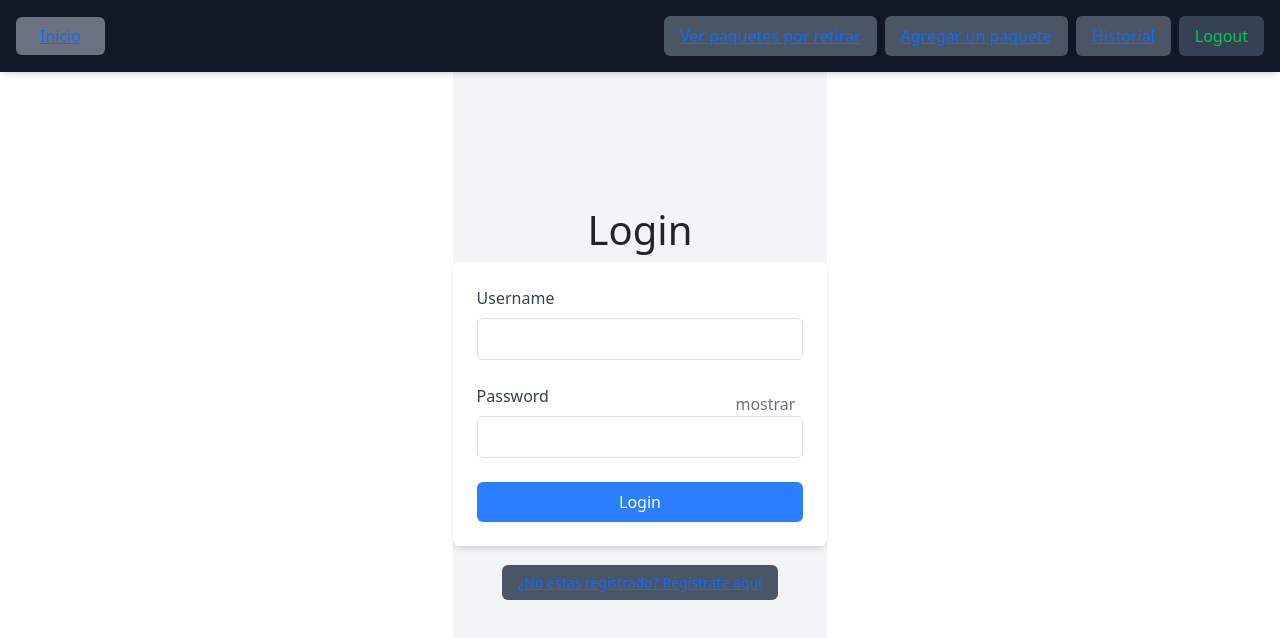
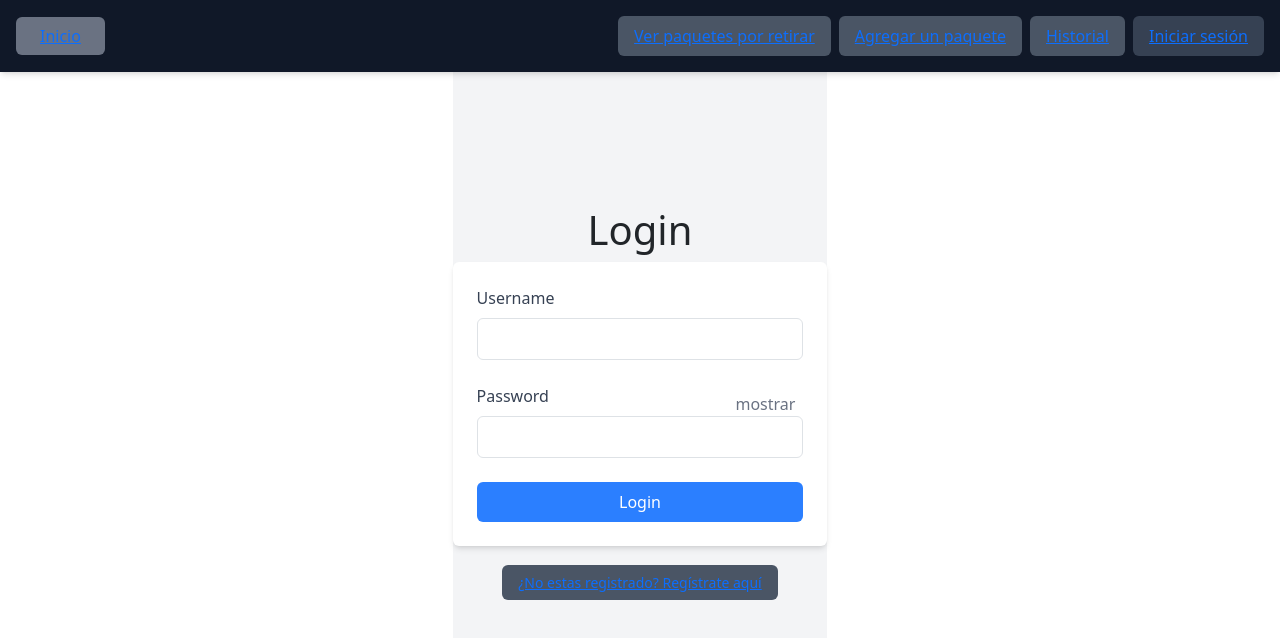
Before and after one commit to JosePuiggros/Encomiendas, a Next.js app in the folder encomiendasui/: page /login in a window 1280 px wide. Shown: the top 638 px of the page. Built offline with nearby package versions, Linux system fonts and the light colour scheme.

Commit message:
Arreglando navbar

```diff
--- a/encomiendasui/src/app/components/NavBar.jsx
+++ b/encomiendasui/src/app/components/NavBar.jsx
@@ -1,17 +1,18 @@
 "use client";
-import React from "react";
+import React, { useContext, useState } from "react";
 import { useRouter } from "next/navigation";
-import { useState } from "react";
+import AuthContext from "../context/AuthContext";
 
 const NavBar = () => {
   const router = useRouter();
+  const { user, logout } = useContext(AuthContext);
+  const [isMenuOpen, setIsMenuOpen] = useState(false);
 
   const handleLogout = () => {
-    localStorage.removeItem("token"); // Borra el token del localStorage
-    router.push("/login"); // Redirige al usuario a la página de inicio de sesión
+    localStorage.removeItem("token");
+    router.push("/login");
+    if (logout) logout();
   };
-
-  const [isMenuOpen, setIsMenuOpen] = useState(false);
 
   const toggleMenu = () => {
     setIsMenuOpen(!isMenuOpen);
@@ -69,12 +70,21 @@ const NavBar = () => {
           >
             Historial
           </a>
+          {user ? (
             <button
               onClick={handleLogout}
               className="bg-gray-700 hover:bg-gray-800 px-3 py-2 rounded text-base border-0 cursor-pointer transition-colors text-green-500"
             >
-            Logout
+              Salir
             </button>
+          ) : (
+            <a
+              href="/login"
+              className="bg-gray-700 hover:bg-gray-800 px-3 py-2 rounded text-base no-underline transition-colors text-green-500"
+            >
+              Iniciar sesión
+            </a>
+          )}
         </div>
       </div>
 
@@ -98,12 +108,21 @@ const NavBar = () => {
           >
             Historial
           </a>
+          {user ? (
             <button
               onClick={handleLogout}
               className="bg-gray-700 hover:bg-gray-800 px-3 py-2 rounded text-sm cursor-pointer transition-colors text-left text-green-500"
             >
-            Logout
+              Salir
             </button>
+          ) : (
+            <a
+              href="/login"
+              className="bg-gray-700 hover:bg-gray-800 px-3 py-2 rounded text-sm no-underline transition-colors text-green-500"
+            >
+              Iniciar sesión
+            </a>
+          )}
         </div>
       )}
     </nav>
```
Lines whose indentation alone changed are shown as unchanged.
